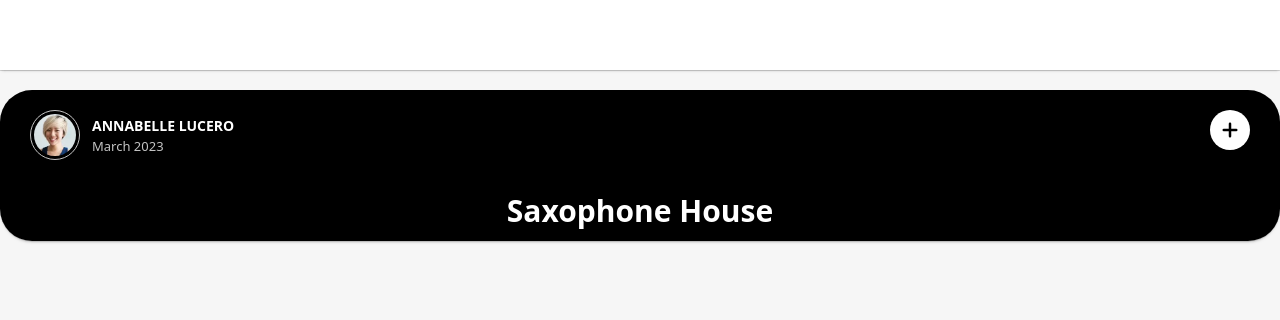
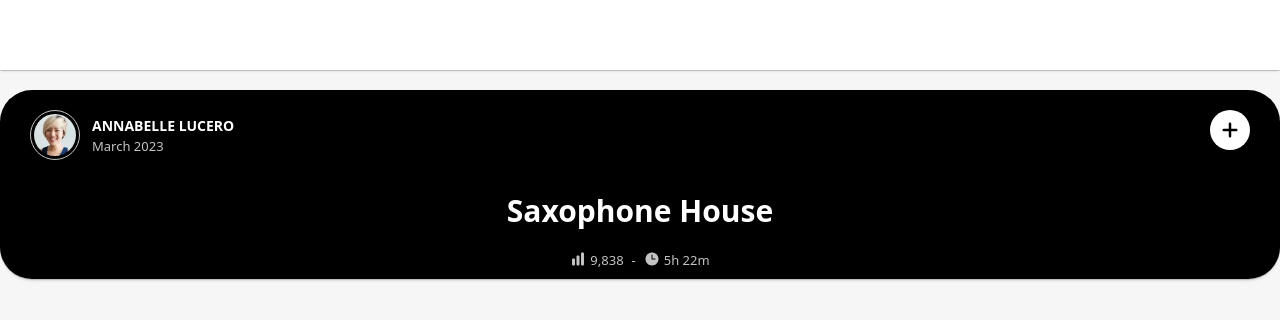
Before and after one commit to khangtrannn/angular-music-playlist, an Angular app: page / in a window 1280 px wide. Shown: the top 320 px of the page. Built offline with nearby package versions, Linux system fonts and the light colour scheme.

Commit message:
feat(): implement card stats

```diff
--- a/src/app/app.component.ts
+++ b/src/app/app.component.ts
@@ -1,4 +1,4 @@
-import { Component } from '@angular/core';
+import { ChangeDetectionStrategy, Component } from '@angular/core';
 import { RouterOutlet } from '@angular/router';
 import { HeaderComponent } from './ui/header.component';
 
@@ -9,5 +9,6 @@ import { HeaderComponent } from './ui/header.component';
     <router-outlet />
   `,
   imports: [RouterOutlet, HeaderComponent],
+  changeDetection: ChangeDetectionStrategy.OnPush,
 })
 export class AppComponent {}
--- a/src/app/features/homepage/homepage-layout.component.ts
+++ b/src/app/features/homepage/homepage-layout.component.ts
@@ -1,4 +1,4 @@
-import { Component } from "@angular/core";
+import { ChangeDetectionStrategy, Component } from "@angular/core";
 import { HeaderComponent } from "../../ui/header.component";
 import { PlaylistsComponent } from "./playlists/playlists.component";
 
@@ -11,6 +11,7 @@ import { PlaylistsComponent } from "./playlists/playlists.component";
     </div>
   `,
   standalone: true,
+  changeDetection: ChangeDetectionStrategy.OnPush,
   imports: [HeaderComponent, PlaylistsComponent],
 })
 export class HomepageLayoutComponent {}
--- a/src/app/features/homepage/playlists/playlists.component.ts
+++ b/src/app/features/homepage/playlists/playlists.component.ts
@@ -1,4 +1,4 @@
-import { Component } from '@angular/core';
+import { ChangeDetectionStrategy, Component } from '@angular/core';
 import { PLAYLISTS } from '../../../data';
 import { CardComponent } from '../ui/card/card.component';
 
@@ -8,6 +8,7 @@ import { CardComponent } from '../ui/card/card.component';
   styleUrls: ['./playlists.component.scss'],
   standalone: true,
   imports: [CardComponent],
+  changeDetection: ChangeDetectionStrategy.OnPush,
 })
 export class PlaylistsComponent {
   playlists = PLAYLISTS.slice(0, 1);
--- a/src/app/features/homepage/ui/card-header/card-header.component.ts
+++ b/src/app/features/homepage/ui/card-header/card-header.component.ts
@@ -1,4 +1,4 @@
-import { Component, input } from '@angular/core';
+import { ChangeDetectionStrategy, Component, input } from '@angular/core';
 import { User } from '../../../../playlists.model';
 
 @Component({
@@ -6,6 +6,7 @@ import { User } from '../../../../playlists.model';
   templateUrl: './card-header.component.html',
   styleUrls: ['./card-header.component.scss'],
   standalone: true,
+  changeDetection: ChangeDetectionStrategy.OnPush,
 })
 export class CardHeaderComponent {
   user = input.required<User>();
--- /dev/null
+++ b/src/app/features/homepage/ui/card-stats/card-stats.component.html
@@ -0,0 +1,32 @@
+<div class="card-stats playlist-stats">
+  <div class="stat">
+    <svg
+      xmlns="http://www.w3.org/2000/svg"
+      viewBox="0 0 24 24"
+      fill="currentColor"
+      class="w-6 h-6"
+    >
+      <path
+        d="M18.375 2.25c-1.035 0-1.875.84-1.875 1.875v15.75c0 1.035.84 1.875 1.875 1.875h.75c1.035 0 1.875-.84 1.875-1.875V4.125c0-1.036-.84-1.875-1.875-1.875h-.75zM9.75 8.625c0-1.036.84-1.875 1.875-1.875h.75c1.036 0 1.875.84 1.875 1.875v11.25c0 1.035-.84 1.875-1.875 1.875h-.75a1.875 1.875 0 01-1.875-1.875V8.625zM3 13.125c0-1.036.84-1.875 1.875-1.875h.75c1.036 0 1.875.84 1.875 1.875v6.75c0 1.035-.84 1.875-1.875 1.875h-.75A1.875 1.875 0 013 19.875v-6.75z"
+      ></path>
+    </svg>
+
+    <span>{{stats().count}}</span>
+  </div>
+  <span>-</span>
+  <div class="stat">
+    <svg
+      xmlns="http://www.w3.org/2000/svg"
+      viewBox="0 0 24 24"
+      fill="currentColor"
+      class="w-6 h-6"
+    >
+      <path
+        fill-rule="evenodd"
+        d="M12 2.25c-5.385 0-9.75 4.365-9.75 9.75s4.365 9.75 9.75 9.75 9.75-4.365 9.75-9.75S17.385 2.25 12 2.25zM12.75 6a.75.75 0 00-1.5 0v6c0 .414.336.75.75.75h4.5a.75.75 0 000-1.5h-3.75V6z"
+        clip-rule="evenodd"></path>
+    </svg>
+
+    <span>{{stats().time}}</span>
+  </div>
+</div>
--- /dev/null
+++ b/src/app/features/homepage/ui/card-stats/card-stats.component.scss
@@ -0,0 +1,20 @@
+.card-stats {
+  display: flex;
+  justify-content: center;
+  align-items: center;
+  gap: 8px;
+  font-size: 13px;
+  color: var(--secondaryTextColor);
+  margin: 10px 0;
+  position: relative;
+}
+
+.card-stats .stat {
+  display: flex;
+  gap: 4px;
+}
+
+.card-stats svg {
+  width: 16px;
+  height: 16px;
+}
--- /dev/null
+++ b/src/app/features/homepage/ui/card-stats/card-stats.component.ts
@@ -0,0 +1,13 @@
+import { ChangeDetectionStrategy, Component, OnInit, input } from '@angular/core';
+import { Stats } from '../../../../playlists.model';
+
+@Component({
+  selector: 'app-card-stats',
+  templateUrl: './card-stats.component.html',
+  styleUrls: ['./card-stats.component.scss'],
+  changeDetection: ChangeDetectionStrategy.OnPush,
+  standalone: true,
+})
+export class CardStatsComponent {
+  stats = input.required<Stats>();
+}
--- a/src/app/features/homepage/ui/card/card.component.html
+++ b/src/app/features/homepage/ui/card/card.component.html
@@ -16,4 +16,6 @@
   <app-card-header [user]="playlist().user" />
 
   <h2 class="playlist-title">{{ playlist().title }}</h2>
+
+  <app-card-stats [stats]="playlist().stats" />
 </a>
--- a/src/app/features/homepage/ui/card/card.component.ts
+++ b/src/app/features/homepage/ui/card/card.component.ts
@@ -1,13 +1,15 @@
-import { Component, input } from '@angular/core';
+import { ChangeDetectionStrategy, Component, input } from '@angular/core';
 import { Playlist } from '../../../../playlists.model';
 import { CardHeaderComponent } from '../card-header/card-header.component';
+import { CardStatsComponent } from '../card-stats/card-stats.component';
 
 @Component({
   selector: 'app-card',
   templateUrl: './card.component.html',
   styleUrls: ['./card.component.scss'],
   standalone: true,
-  imports: [CardHeaderComponent],
+  imports: [CardHeaderComponent, CardStatsComponent],
+  changeDetection: ChangeDetectionStrategy.OnPush,
 })
 export class CardComponent {
   playlist = input.required<Playlist>();
--- a/src/app/ui/header.component.ts
+++ b/src/app/ui/header.component.ts
@@ -1,9 +1,10 @@
-import { Component } from "@angular/core";
+import { ChangeDetectionStrategy, Component } from "@angular/core";
 
 @Component({
   selector: 'app-header',
   standalone: true,
   templateUrl: 'header.component.html',
   styleUrl: 'header.component.scss',
+  changeDetection: ChangeDetectionStrategy.OnPush,
 })
 export class HeaderComponent {}
```
Also changed, not shown: src/app/playlists.model.ts (+6 -4 lines).
